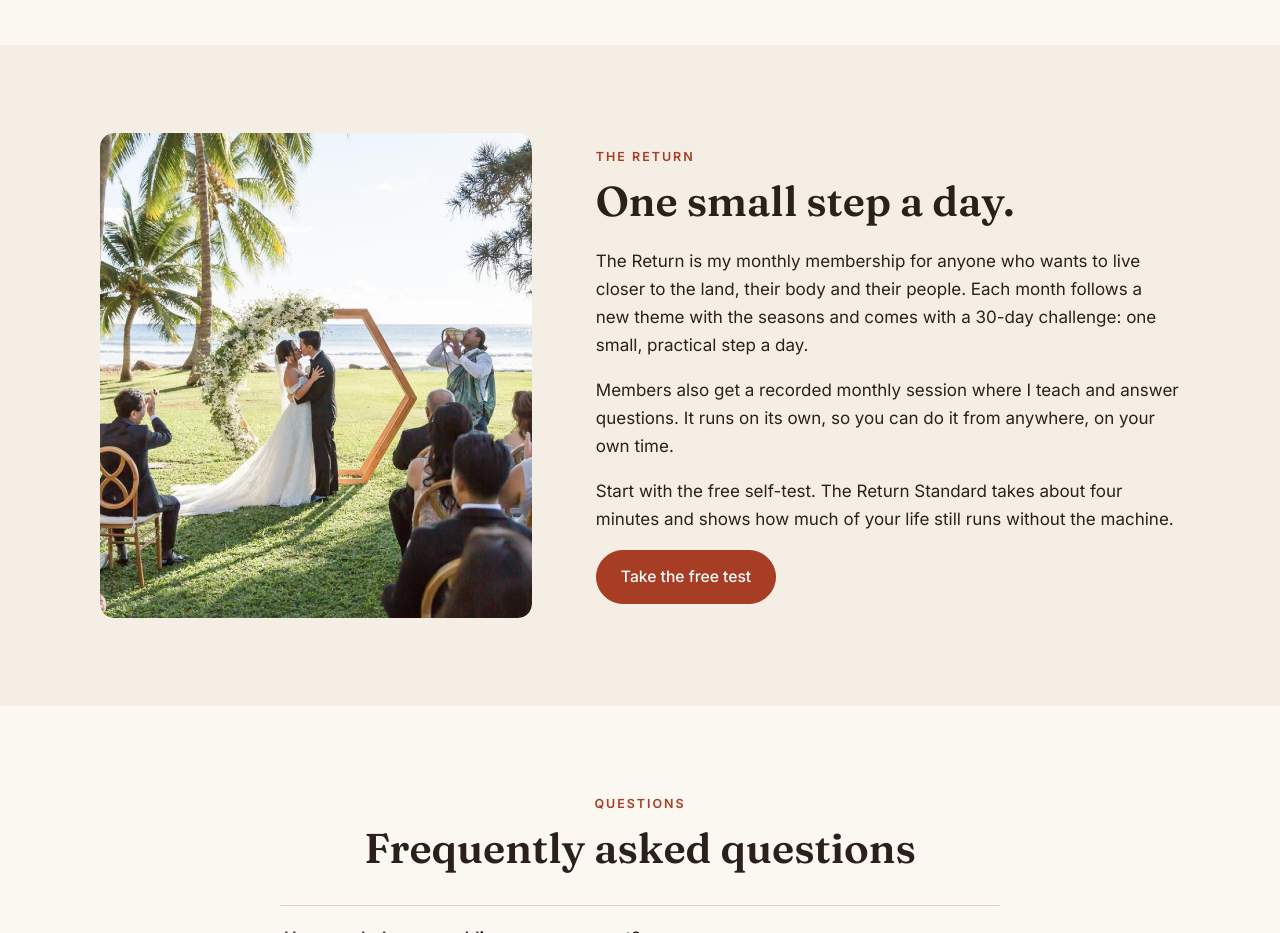
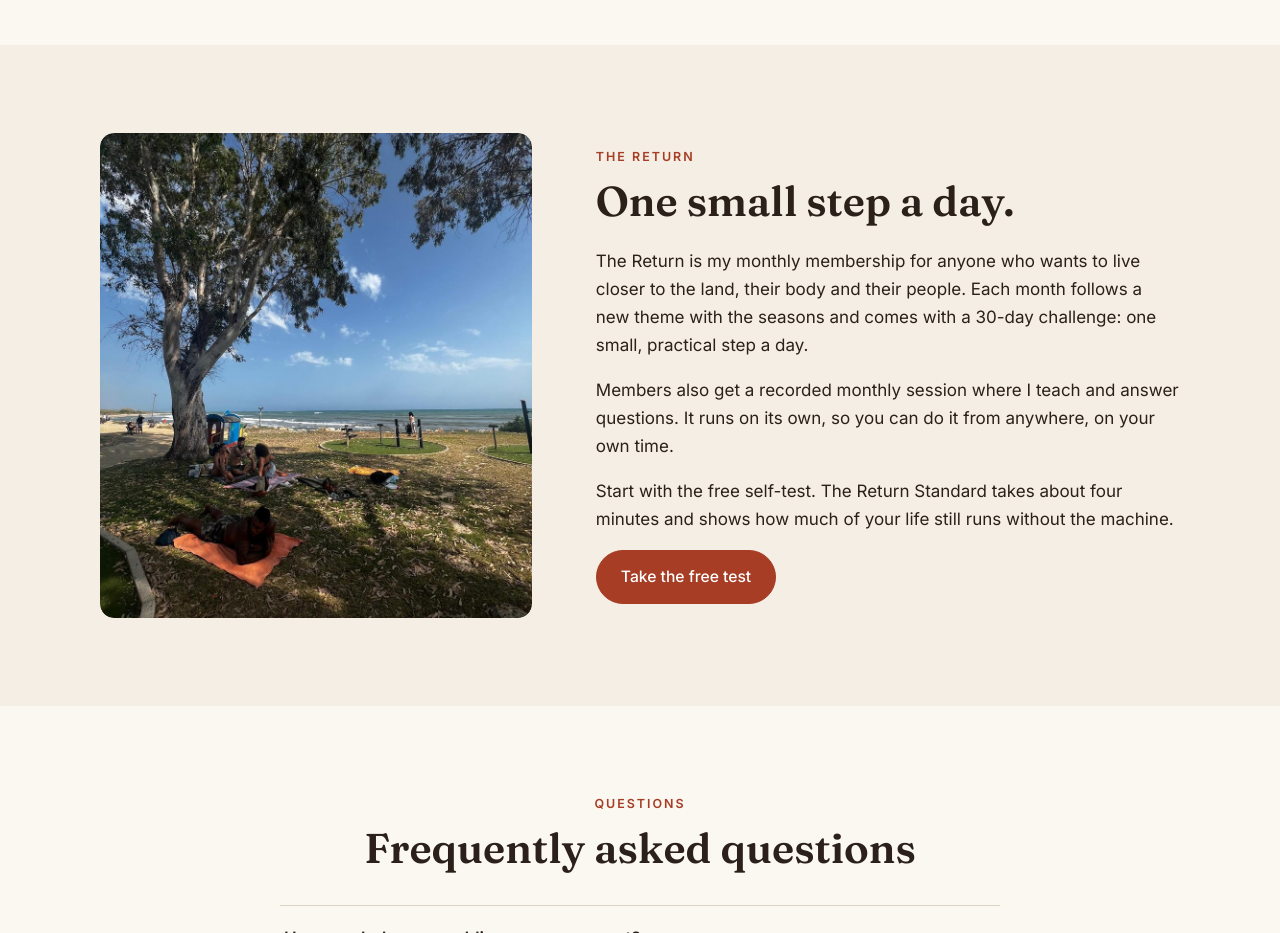
Before and after one commit to connect836/kalekaalekahi-site, a plain HTML site: page index.html in a window 1280 px wide. Shown: the part 5220-6153 px from the top of the page. Drawn offline with Linux system fonts and the light colour scheme.

Commit message:
Use The Return photo in The Return section
Co-Authored-By: Claude Opus 5.5 <noreply@anthropic.com>
Claude-Session: https://claude.ai/code/session_01FRjfBjC24rCA2ZqtWLCTZ2

```diff
--- a/index.html
+++ b/index.html
@@ -320,7 +320,7 @@
     <!-- THE RETURN -->
     <section id="the-return" class="section">
       <div class="wrap split">
-        <div class="photo has-img"><img style="object-position:50% 40%" src="images/group.jpg" alt="A group of people gathered together outdoors" loading="lazy"></div>
+        <div class="photo has-img"><img style="object-position:50% 60%" src="images/return/return-test.jpg" alt="People resting in the shade of a tree by the ocean" loading="lazy"></div>
         <div>
           <p class="eyebrow">The Return</p>
           <h2>One small step a day.</h2>
```
